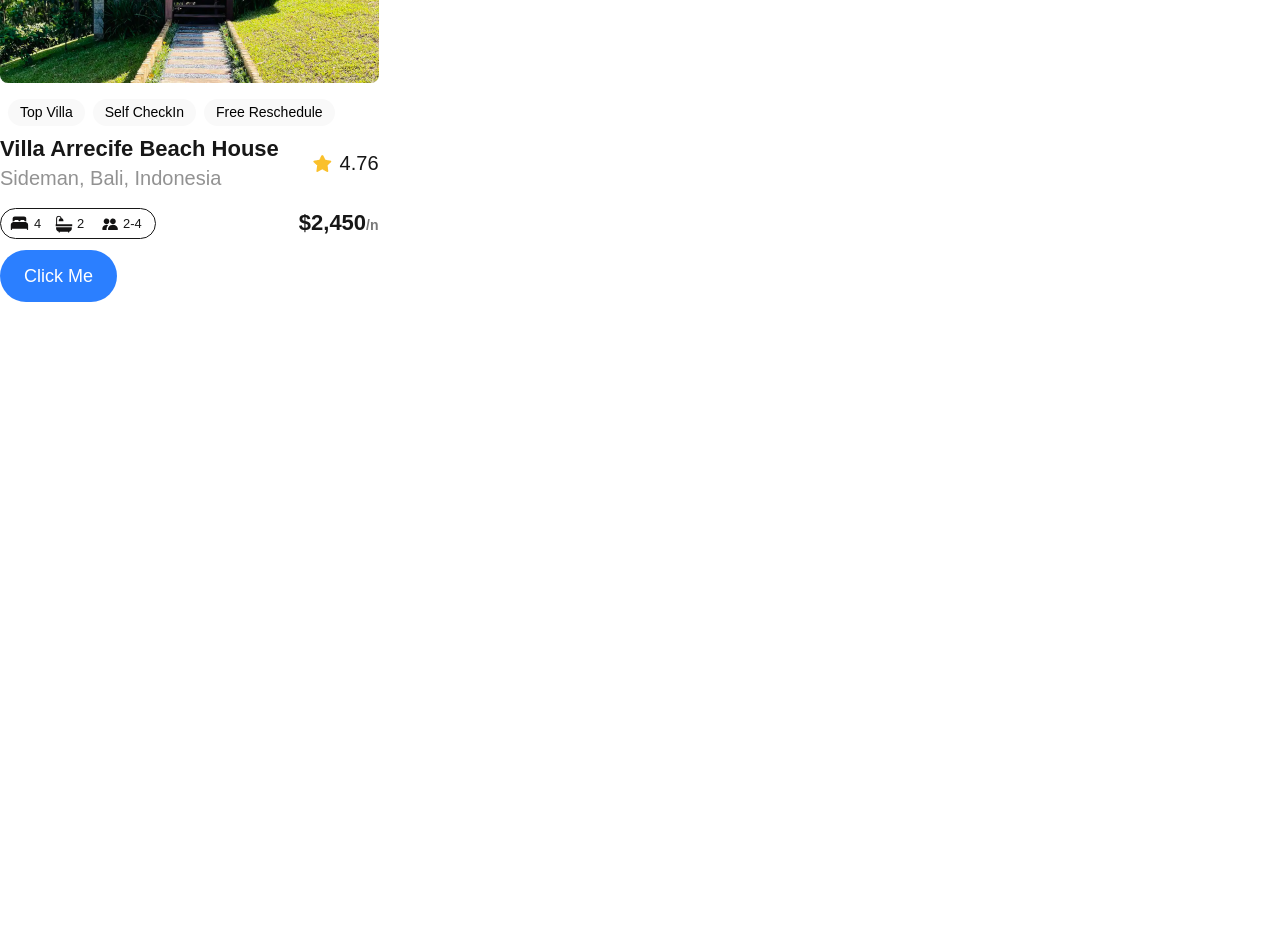
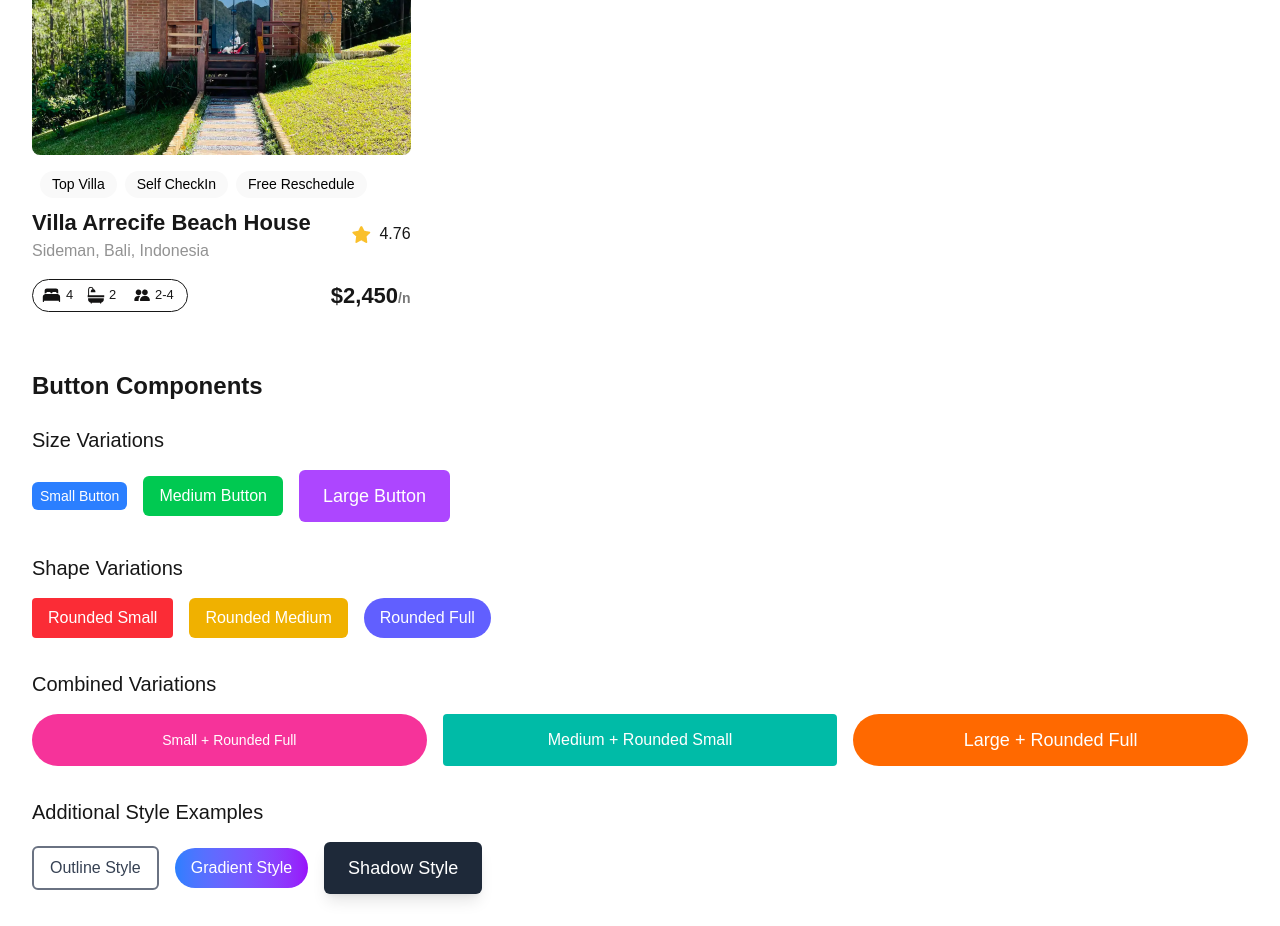
Before and after one commit to IsraelOlusoji/alx-project-0x00-setup, a Next.js app in the folder alx-project-0x00/: page /landing in a window 1280 px wide. Shown: the part 200-1126 px from the top of the page. Before the commit the page ends 800 px from the top, so only its background shows below. Built offline with nearby package versions, Linux system fonts and the light colour scheme.

Commit message:
Advanced Task

```diff
--- a/alx-project-0x00/components/Button.tsx
+++ b/alx-project-0x00/components/Button.tsx
@@ -15,6 +15,7 @@ const shapeClasses = {
 
 const Button: React.FC<ButtonProps> = ({
   title,
+  styles,
   size = "medium",
   shape = "rounded-md",
   className = "",
@@ -22,10 +23,7 @@ const Button: React.FC<ButtonProps> = ({
   return (
     <button
       type="button"
-      className={`bg-blue-500 text-white hover:bg-blue-600 focus:outline-none focus:ring-2 focus:ring-blue-400 focus:ring-opacity-75
-         ${sizeClasses[size]}
-        ${shapeClasses[shape]}
-         ${className}`}
+      className={`${styles} ${sizeClasses[size]} ${shapeClasses[shape]} ${className}`}
     >
       {title}
     </button>
--- a/alx-project-0x00/interfaces/index.ts
+++ b/alx-project-0x00/interfaces/index.ts
@@ -4,8 +4,8 @@ export interface PillProps {
 
 export interface ButtonProps {
   title: string;
+  styles: string;
   size?: "small" | "medium" | "large";
   shape?: "rounded-sm" | "rounded-md" | "rounded-full";
   className?: string;
-  styles: string;
 }
--- a/alx-project-0x00/pages/landing.tsx
+++ b/alx-project-0x00/pages/landing.tsx
@@ -1,14 +1,121 @@
 import React from "react";
 import Card from "@/components/Card";
 import Button from "@/components/Button";
+
 const Landing: React.FC = () => {
   return (
-    <div>
-      <h1 className="text-xl font-extralight">
-        Landing Page
-      <Card />
-      <Button title="Click Me" size="large" shape="rounded-full" />
-      </h1>
+    <div className="p-8">
+      <h1 className="text-3xl font-bold mb-8 text-center">Landing Page</h1>
+
+      {/* Card Component */}
+      <div className="mb-12">
+        <Card />
+      </div>
+
+      {/* Button Examples Section */}
+      <div className="space-y-8">
+        <h2 className="text-2xl font-semibold mb-6">Button Components</h2>
+
+        {/* Size Variations */}
+        <div className="space-y-4">
+          <h3 className="text-xl font-medium">Size Variations</h3>
+          <div className="flex gap-4 items-center">
+            <Button
+              title="Small Button"
+              styles="bg-blue-500 text-white hover:bg-blue-600 focus:outline-none focus:ring-2 focus:ring-blue-400 focus:ring-opacity-75 transition-colors"
+              size="small"
+              shape="rounded-md"
+            />
+            <Button
+              title="Medium Button"
+              styles="bg-green-500 text-white hover:bg-green-600 focus:outline-none focus:ring-2 focus:ring-green-400 focus:ring-opacity-75 transition-colors"
+              size="medium"
+              shape="rounded-md"
+            />
+            <Button
+              title="Large Button"
+              styles="bg-purple-500 text-white hover:bg-purple-600 focus:outline-none focus:ring-2 focus:ring-purple-400 focus:ring-opacity-75 transition-colors"
+              size="large"
+              shape="rounded-md"
+            />
+          </div>
+        </div>
+
+        {/* Shape Variations */}
+        <div className="space-y-4">
+          <h3 className="text-xl font-medium">Shape Variations</h3>
+          <div className="flex gap-4 items-center">
+            <Button
+              title="Rounded Small"
+              styles="bg-red-500 text-white hover:bg-red-600 focus:outline-none focus:ring-2 focus:ring-red-400 focus:ring-opacity-75 transition-colors"
+              size="medium"
+              shape="rounded-sm"
+            />
+            <Button
+              title="Rounded Medium"
+              styles="bg-yellow-500 text-white hover:bg-yellow-600 focus:outline-none focus:ring-2 focus:ring-yellow-400 focus:ring-opacity-75 transition-colors"
+              size="medium"
+              shape="rounded-md"
+            />
+            <Button
+              title="Rounded Full"
+              styles="bg-indigo-500 text-white hover:bg-indigo-600 focus:outline-none focus:ring-2 focus:ring-indigo-400 focus:ring-opacity-75 transition-colors"
+              size="medium"
+              shape="rounded-full"
+            />
+          </div>
+        </div>
+
+        {/* Combined Variations */}
+        <div className="space-y-4">
+          <h3 className="text-xl font-medium">Combined Variations</h3>
+          <div className="grid grid-cols-3 gap-4">
+            <Button
+              title="Small + Rounded Full"
+              styles="bg-pink-500 text-white hover:bg-pink-600 focus:outline-none focus:ring-2 focus:ring-pink-400 focus:ring-opacity-75 transition-colors"
+              size="small"
+              shape="rounded-full"
+            />
+            <Button
+              title="Medium + Rounded Small"
+              styles="bg-teal-500 text-white hover:bg-teal-600 focus:outline-none focus:ring-2 focus:ring-teal-400 focus:ring-opacity-75 transition-colors"
+              size="medium"
+              shape="rounded-sm"
+            />
+            <Button
+              title="Large + Rounded Full"
+              styles="bg-orange-500 text-white hover:bg-orange-600 focus:outline-none focus:ring-2 focus:ring-orange-400 focus:ring-opacity-75 transition-colors"
+              size="large"
+              shape="rounded-full"
+            />
+          </div>
+        </div>
+
+        {/* Additional Style Examples */}
+        <div className="space-y-4">
+          <h3 className="text-xl font-medium">Additional Style Examples</h3>
+          <div className="flex gap-4 items-center flex-wrap">
+            <Button
+              title="Outline Style"
+              styles="border-2 border-gray-500 text-gray-700 hover:bg-gray-500 hover:text-white focus:outline-none focus:ring-2 focus:ring-gray-400 focus:ring-opacity-75 transition-colors"
+              size="medium"
+              shape="rounded-md"
+            />
+            <Button
+              title="Gradient Style"
+              styles="bg-gradient-to-r from-blue-500 to-purple-600 text-white hover:from-blue-600 hover:to-purple-700 focus:outline-none focus:ring-2 focus:ring-purple-400 focus:ring-opacity-75 transition-all"
+              size="medium"
+              shape="rounded-full"
+            />
+            <Button
+              title="Shadow Style"
+              styles="bg-gray-800 text-white hover:bg-gray-900 focus:outline-none focus:ring-2 focus:ring-gray-400 focus:ring-opacity-75 shadow-lg hover:shadow-xl transition-all"
+              size="large"
+              shape="rounded-md"
+            />
+          </div>
+        </div>
+      </div>
     </div>
   );
 };
```
